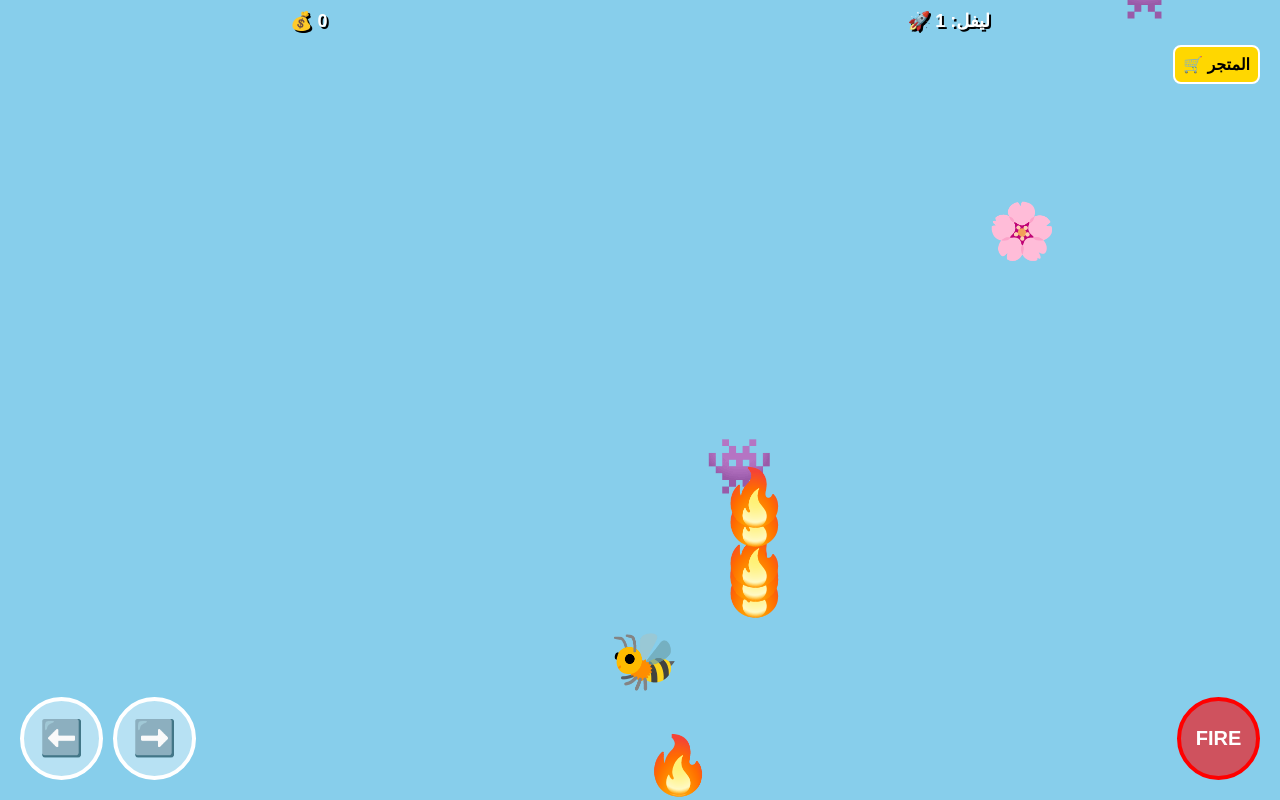
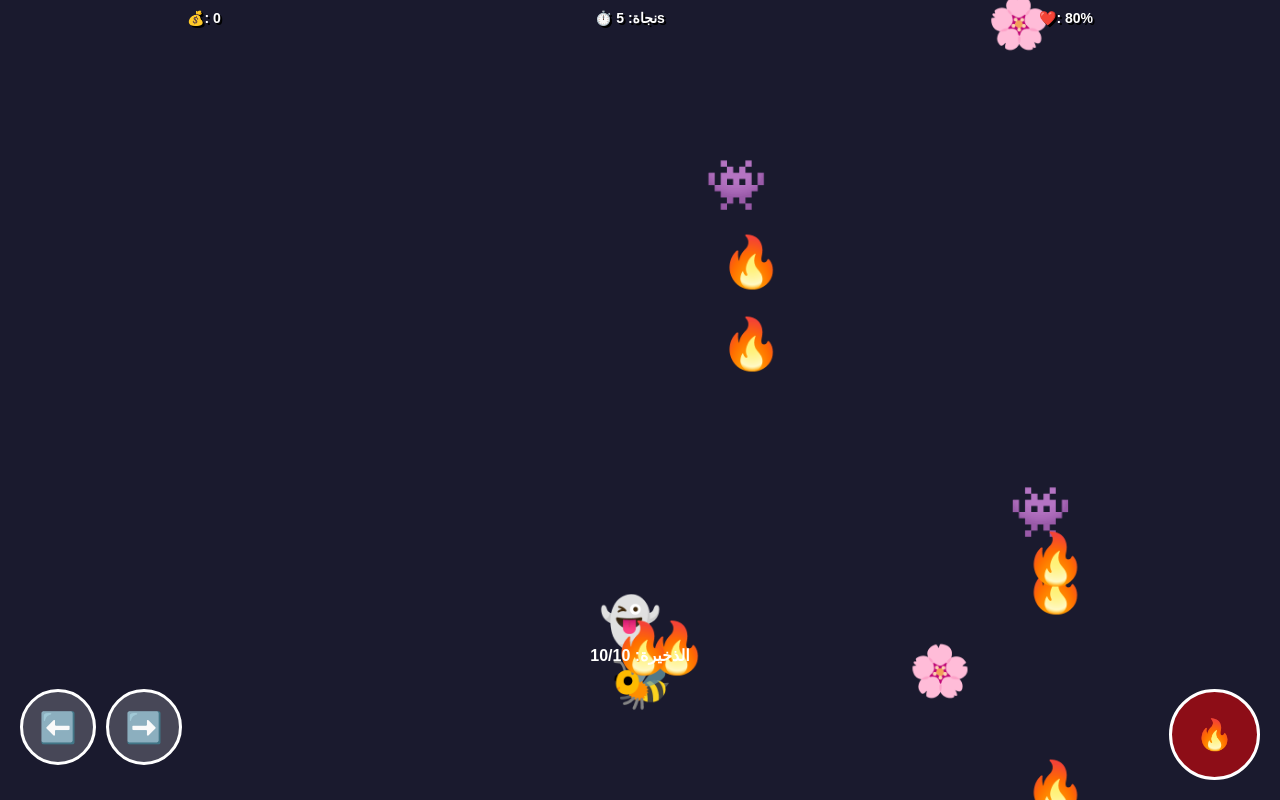
Before and after one commit to himdiamine2007-dot/Zombie-war-5, a plain HTML site: page index.html in a window 1280 px wide. Drawn offline with Linux system fonts and the light colour scheme.

Commit message:
Update index.html

```diff
--- a/index.html
+++ b/index.html
@@ -1,34 +1,36 @@
-
-
-
 <!DOCTYPE html>
 <html>
 <head>
     <meta name="viewport" content="width=device-width, initial-scale=1.0, maximum-scale=1.0, user-scalable=no">
-    <title>Super Strike - Battle Edition</title>
+    <title>Survival Bee - Hardcore Mode</title>
     <style>
-        body { margin: 0; overflow: hidden; background: #87CEEB; font-family: sans-serif; }
+        body { margin: 0; overflow: hidden; background: #1a1a2e; font-family: sans-serif; }
         canvas { display: block; }
-        #ui { position: fixed; top: 10px; width: 100%; display: flex; justify-content: space-around; color: white; font-size: 18px; font-weight: bold; text-shadow: 2px 2px #000; pointer-events: none; }
+        #ui { position: fixed; top: 10px; width: 100%; display: flex; justify-content: space-around; color: white; font-size: 14px; font-weight: bold; text-shadow: 2px 2px #000; pointer-events: none; }
         .controls { position: fixed; bottom: 20px; width: 100%; display: flex; justify-content: space-between; padding: 0 20px; box-sizing: border-box; }
-        .btn { width: 75px; height: 75px; background: rgba(255,255,255,0.4); border: 4px solid #fff; border-radius: 50%; font-size: 35px; display: flex; align-items: center; justify-content: center; touch-action: none; }
-        #fire-btn { background: rgba(255, 0, 0, 0.6); border-color: #ff0000; font-size: 20px; color: white; font-weight: bold; }
-        #shop-btn { position: fixed; top: 45px; right: 20px; background: #FFD700; border: 2px solid #fff; padding: 8px; border-radius: 8px; font-weight: bold; }
+        .btn { width: 70px; height: 70px; background: rgba(255,255,255,0.2); border: 3px solid #fff; border-radius: 50%; font-size: 30px; display: flex; align-items: center; justify-content: center; touch-action: none; }
+        #fire-btn { background: rgba(255, 0, 0, 0.5); width: 85px; height: 85px; }
+        #reload-bar { position: fixed; bottom: 120px; left: 50%; transform: translateX(-50%); width: 200px; height: 10px; background: #333; border: 1px solid #fff; display: none; }
+        #reload-progress { width: 0%; height: 100%; background: #0f0; }
+        #ammo-count { position: fixed; bottom: 135px; left: 50%; transform: translateX(-50%); color: #fff; font-weight: bold; }
     </style>
 </head>
 <body>
     <div id="ui">
-        <div>💰 <span id="coins">0</span></div>
-        <div>🚀 ليفل: <span id="lvl">1</span></div>
+        <div>💰: <span id="coins">0</span></div>
+        <div>⏱️ نجاة: <span id="timer">0</span>s</div>
+        <div>❤️: <span id="hp">100</span>%</div>
     </div>
-    <div id="shop-btn" onclick="alert('جمع 1000 نقطة لفتح المتجر!')">🛒 المتجر</div>
+
+    <div id="ammo-count">الذخيرة: 10/10</div>
+    <div id="reload-bar"><div id="reload-progress"></div></div>
 
     <div class="controls">
         <div style="display:flex; gap:10px;">
             <div class="btn" id="l">⬅️</div>
             <div class="btn" id="r">➡️</div>
         </div>
-        <div class="btn" id="fire-btn">FIRE</div>
+        <div class="btn" id="fire-btn">🔥</div>
     </div>
     <canvas id="c"></canvas>
 
@@ -36,81 +38,104 @@
         const canvas = document.getElementById('c'), ctx = canvas.getContext('2d');
         canvas.width = window.innerWidth; canvas.height = window.innerHeight;
 
-        let coins = 0, level = 1, px = canvas.width/2-30;
-        let items = [], bullets = [], pBullets = [], wall = null;
-        let ml = false, mr = false;
+        let coins = 0, ammo = 10, reloading = false, survivalTime = 0, hp = 100;
+        let px = canvas.width/2-30, skin = '🐝';
+        let items = [], bullets = [], pBullets = [], ml = false, mr = false;
+
+        // عداد النجاة
+        setInterval(() => { if(hp > 0) survivalTime++; document.getElementById('timer').innerText = survivalTime; }, 1000);
 
         document.getElementById('l').ontouchstart = (e) => { e.preventDefault(); ml = true; };
         document.getElementById('l').ontouchend = () => ml = false;
         document.getElementById('r').ontouchstart = (e) => { e.preventDefault(); mr = true; };
         document.getElementById('r').ontouchend = () => mr = false;
 
-        // زر النار لتفجير الحواجز والوحوش
         document.getElementById('fire-btn').ontouchstart = (e) => {
             e.preventDefault();
-            pBullets.push({x: px + 25, y: canvas.height - 150});
+            if(ammo > 0 && !reloading) {
+                pBullets.push({x: px + 25, y: canvas.height - 150});
+                ammo--;
+                updateAmmoUI();
+                if(ammo === 0) startReload();
+            }
         };
 
+        function updateAmmoUI() {
+            document.getElementById('ammo-count').innerText = `الذخيرة: ${ammo}/10`;
+        }
+
+        function startReload() {
+            reloading = true;
+            let bar = document.getElementById('reload-bar');
+            let progress = document.getElementById('reload-progress');
+            bar.style.display = 'block';
+            let width = 0;
+            let interval = setInterval(() => {
+                width += (100 / 600); // 60 ثانية
+                progress.style.width = width + '%';
+                if(width >= 100) {
+                    clearInterval(interval);
+                    ammo = 10;
+                    reloading = false;
+                    bar.style.display = 'none';
+                    updateAmmoUI();
+                }
+            }, 100);
+        }
+
         function loop() {
-            ctx.fillStyle = '#87CEEB'; ctx.fillRect(0,0,canvas.width, canvas.height);
+            if(hp <= 0) return;
+            ctx.fillStyle = '#1a1a2e'; ctx.fillRect(0,0,canvas.width, canvas.height);
 
-            if(ml && px > 0) px -= 8; if(mr && px < canvas.width - 60) px += 8;
-            ctx.font = '55px Arial';
-            ctx.fillText('🐝', px, canvas.height - 120);
-
-            // نظام الحاجز (Level 2+)
-            if(level >= 2 && !wall) {
-                wall = { x: 0, y: canvas.height/2, h: 40, hp: 5 };
-            }
-            if(wall) {
-                ctx.fillStyle = '#444';
-                ctx.fillRect(wall.x, wall.y, canvas.width, wall.h);
-                ctx.fillStyle = 'white'; ctx.font = '20px Arial';
-                ctx.fillText('حاجز الطريق: اضرب 5 مرات للفوز!', canvas.width/2-100, wall.y+25);
-            }
+            if(ml && px > 0) px -= 7; if(mr && px < canvas.width - 60) px += 7;
+            ctx.font = '50px Arial'; ctx.fillText(skin, px, canvas.height - 100);
 
             // رصاص اللاعب
             pBullets.forEach((pb, pbi) => {
                 pb.y -= 10; ctx.fillText('⚡', pb.x, pb.y);
-                if(wall && pb.y < wall.y + 40 && pb.y > wall.y) {
-                    wall.hp--; pBullets.splice(pbi,1);
-                    if(wall.hp <= 0) { wall = null; coins += 100; level++; }
-                }
-                if(pb.y < 0) pBullets.splice(pbi,1);
+                items.forEach((it, i) => {
+                    if(it.bad && Math.abs(pb.x - it.x) < 40 && Math.abs(pb.y - it.y) < 40) {
+                        items.splice(i, 1); pBullets.splice(pbi, 1);
+                        coins += 5; document.getElementById('coins').innerText = coins;
+                    }
+                });
             });
 
+            // الوحوش والأشياء
             items.forEach((it, i) => {
-                it.y += it.s; ctx.fillText(it.char, it.x, it.y);
-                if(it.bad && Math.random() > 0.97) bullets.push({x: it.x+15, y: it.y+20, s: 6});
+                it.y += it.s;
+                if(it.type === 'ghost') it.x += Math.sin(it.y/20)*5; // حرك الشبح
+                ctx.fillText(it.char, it.x, it.y);
 
-                if(it.y > canvas.height - 150 && it.y < canvas.height - 70 && Math.abs(it.x - px) < 50) {
-                    if(it.bad) { gameOver(); }
-                    else { coins += 5; document.getElementById('coins').innerText = coins; } // نقاط قليلة
-                    items.splice(i, 1);
+                if(it.bad && Math.random() > 0.98) bullets.push({x: it.x+15, y: it.y+20, s: 5});
+
+                if(it.y > canvas.height - 130 && it.y < canvas.height - 70 && Math.abs(it.x - px) < 50) {
+                    if(it.bad) { hp -= 20; items.splice(i,1); }
+                    else { coins += 1; items.splice(i,1); }
+                    document.getElementById('coins').innerText = coins;
+                    document.getElementById('hp').innerText = hp;
+                    if(hp <= 0) { alert("انتهت اللعبة! صمدت لـ " + survivalTime + " ثانية"); location.reload(); }
                 }
                 if(it.y > canvas.height) items.splice(i, 1);
             });
 
             bullets.forEach((b, bi) => {
                 b.y += b.s; ctx.fillText('🔥', b.x, b.y);
-                if(b.y > canvas.height - 150 && b.y < canvas.height - 70 && Math.abs(b.x - px) < 40) gameOver();
-                if(b.y > canvas.height) bullets.splice(bi, 1);
+                if(Math.abs(b.x - px) < 40 && Math.abs(b.y - (canvas.height-100)) < 40) { hp -= 10; bullets.splice(bi,1); document.getElementById('hp').innerText = hp; }
             });
 
             requestAnimationFrame(loop);
         }
 
-        function gameOver() {
-            alert("خسرتي! حاول تجمع كثر 💰");
-            location.reload();
-        }
-
         setInterval(() => {
             let r = Math.random();
-            // وحوش أكثر في الليفل العالي
-            let char = r > 0.4 ? '👾' : '🌸';
-            items.push({x: Math.random()*(canvas.width-50), y: -50, s: 4 + level, char: char, bad: char==='👾'});
-        }, 800);
+            let type;
+            if(r > 0.8) type = {char:'👾', s:3, bad:true, type:'normal'};
+            else if(r > 0.6) type = {char:'👻', s:5, bad:true, type:'ghost'};
+            else if(r > 0.5) type = {char:'👹', s:2, bad:true, type:'giant'};
+            else type = {char:'🌸', s:3, bad:false, type:'coin'};
+            items.push({x: Math.random()*(canvas.width-50), y: -50, ...type});
+        }, 900);
 
         loop();
     </script>
```
